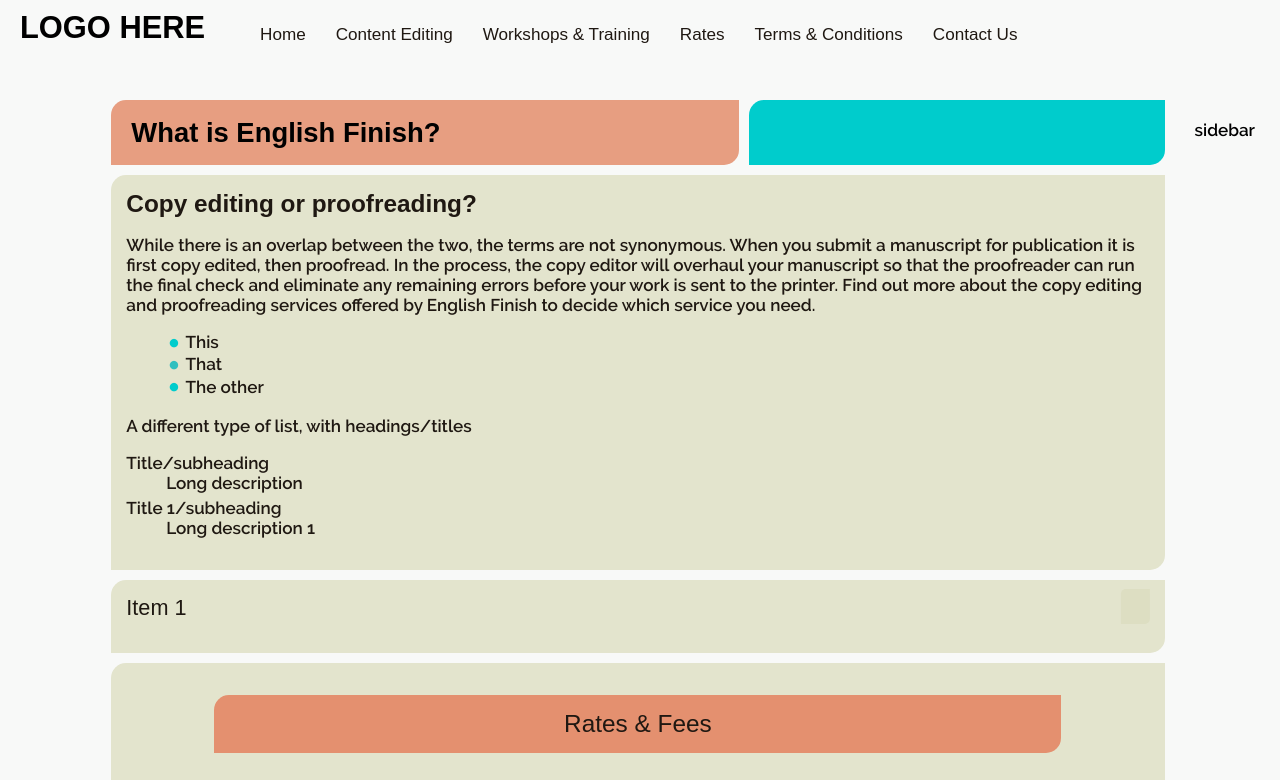
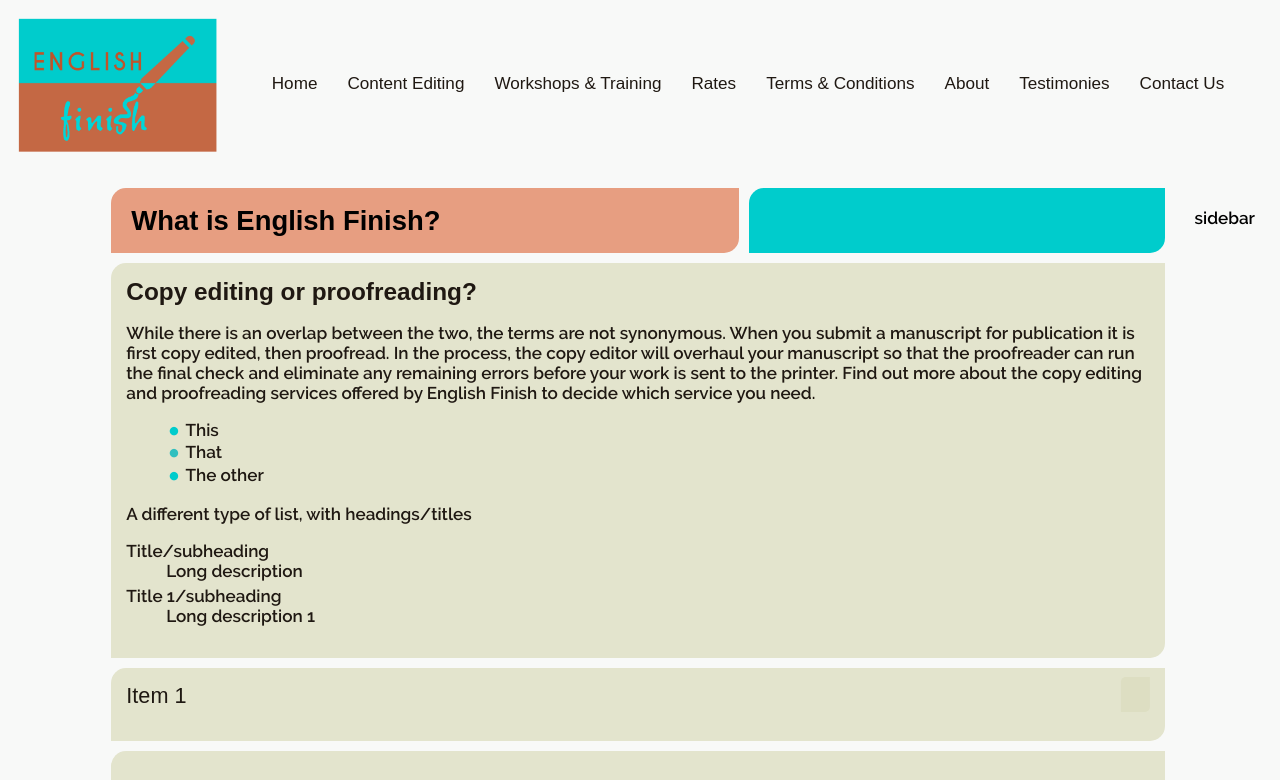
Before and after one commit to MissArray/Artigraphy-BLUEPRINT, a plain HTML site: page index.html in a window 1280 px wide. Shown: the top 780 px of the page. Drawn offline with Linux system fonts and the light colour scheme.

Commit message:
Added draft logo

```diff
--- a/index.html
+++ b/index.html
@@ -19,7 +19,9 @@
       <span class='icon-font' aria-hidden='true'>&#xE700;</span>
     </a>
 
-    <h1 class="logo">LOGO HERE</h1>
+    <!-- <div id='logo' class="logo">
+      <img src='/Assets/Images/EF logo 1.png' alt='logo'>
+    </div id='logo'> -->
 
     <nav id="navbar" class="navbar" aria-label="Main menu">
       <a href="#navbar-toggle"
@@ -30,12 +32,17 @@
         <span class='icon-font' aria-hidden='true'>&#xE8BB;</span>
       </a>
       <ul id='navlist'>
-        <li><a href="#" class='animate-underline'>Home</a></li>
-        <li><a href="#" class='animate-underline'>Content Editing</a></li>
-        <li><a href="#" class='animate-underline'>Workshops &amp; Training</a></li>
-        <li><a href="#" class='animate-underline'>Rates</a></li>
-        <li><a href="#" class='animate-underline'>Terms &amp; Conditions</a></li>
-        <li><a href="#" class='animate-underline'>Contact Us</a></li>
+        <li id='logo' class="logo">
+          <img src='/Assets/Images/EF logo 1.png' alt='logo'>
+        </li id='logo'>
+        <li><a href='#' class='animate-underline'>Home</a></li>
+        <li><a href='#' class='animate-underline'>Content Editing</a></li>
+        <li><a href='#' class='animate-underline'>Workshops &amp; Training</a></li>
+        <li><a href='#' class='animate-underline'>Rates</a></li>
+        <li><a href='#' class='animate-underline'>Terms &amp; Conditions</a></li>
+        <li><a href='#' class='animate-underline'>About</a></li>
+        <li><a href='#' class='animate-underline'>Testimonies</a></li>
+        <li><a href='#' class='animate-underline'>Contact Us</a></li>
       </ul>
     </nav>
     <a href="#navbar-toggle"
--- a/style.css
+++ b/style.css
@@ -3,6 +3,10 @@
 /* For the CSS target: selector technique, see also: https://developer.mozilla.org/en-US/docs/Web/CSS/:target*/
 /* For the CSS accordion with the checkbox hack: https://code-boxx.com/simple-responsive-accordion-pure-css/*/
 /* Possibly restyle lists when ::marker pseudoelement gains wider browser support. */
+/* Dropdown navigation menus and why it's best to avoid them in simple websites:
+https://www.nngroup.com/articles/drop-down-menus/
+*/
+
 /*
 TYPE SCALE: Major Second 1.125
 running text: 1em
@@ -107,7 +111,7 @@
 
 header {
   display: flex;
-  height: 10vh;
+  height: max-content;
   margin-bottom: 15px;
   background-color: var(--body-bckg-colour);
 }
@@ -318,13 +322,8 @@
   background-color: var(--basic-txt-bckg, wheat);
 }
 
-/* GCOGLE CUSTOM SEARCH BAR */
-#___gcse_0 {
-  height: auto;
-}
 
-
-/*---FOOTER--z-*/
+/*---FOOTER---*/
 
 footer {
   display: flex;
@@ -497,6 +496,17 @@
     cursor: default;
   }
 
+/*--LOGO--*/
+#logo {
+  width: 83.33%;
+  height: auto;
+  margin: 0.2em auto;
+}
+
+#logo img {
+  width: 90%;
+  height: auto;
+}
 
 /*---- HEADINGS ----*/
 
@@ -577,6 +587,12 @@
       flex-direction: row;
     }
 
+    #logo {
+      width: 14em;
+      height: auto;
+      margin: 0.5em;
+    }
+
    /*DISPLAY MENU*/
     .navbar {
       position: relative;
@@ -588,6 +604,7 @@
 
     .navbar ul {
       display: flex;
+      align-items: center;
       padding: 0;
       -webkit-box-shadow: none;
       -moz-box-shadow: none;
@@ -613,7 +630,7 @@
       display: flex;
       flex-direction: column;
       justify-content: flex-start;
-      padding-top: 0.75em;
+      padding-top: 0;
   }
 
 
@@ -659,6 +676,10 @@
     grid-row: 2 / 3;
   }
 
+  footer {
+    margin-top: 1em;
+  }
+
 
   h1 {
     margin: 10px 40px auto 20px;
```
Also changed, not shown: Assets/Images/EF logo 1.png (added).
